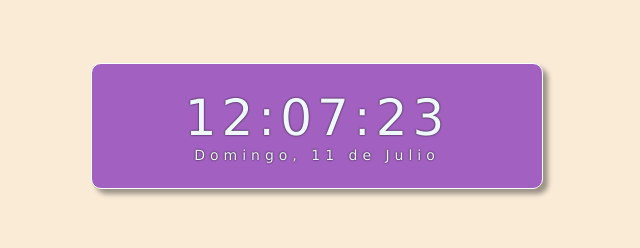
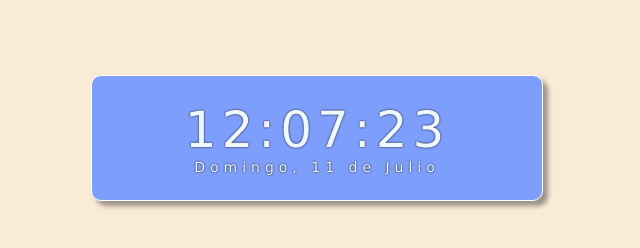
Before and after one commit to albarromero/DigitalWatch, a plain HTML site: page index.html in a window 1280 px wide. Shown: the whole page, without its empty margins (323-963 px from the left). Drawn offline with Linux system fonts and the light colour scheme.

Commit message:
Add animation

```diff
--- a/styles.css
+++ b/styles.css
@@ -6,11 +6,11 @@ body {
     font-family: 'Lucida Sans', 'Lucida Sans Regular', 'Lucida Grande', 'Lucida Sans Unicode', Geneva, Verdana, sans-serif;
     font-size: 50px;
     text-shadow: 0px 0px 2px black;
-    color:aliceblue
+    color:aliceblue;
 }
 
 .watch-container {
-    background-color: rgb(162, 97, 192);
+    background-color: rgb(191, 120, 224);
     padding: 25px;
     max-width: 400px;
     text-align: center;
@@ -19,6 +19,7 @@ body {
     margin-top: 5%;
     border: 1px solid white;
     box-shadow: 5px 5px 5px rgba(0, 0, 0, 0.384);
+    transition: all 1s;
 
 }
 
@@ -33,4 +34,5 @@ body {
 
 .animation {
     margin-top: 6%;
+    background-color: rgb(119, 162, 255);
 }
```
